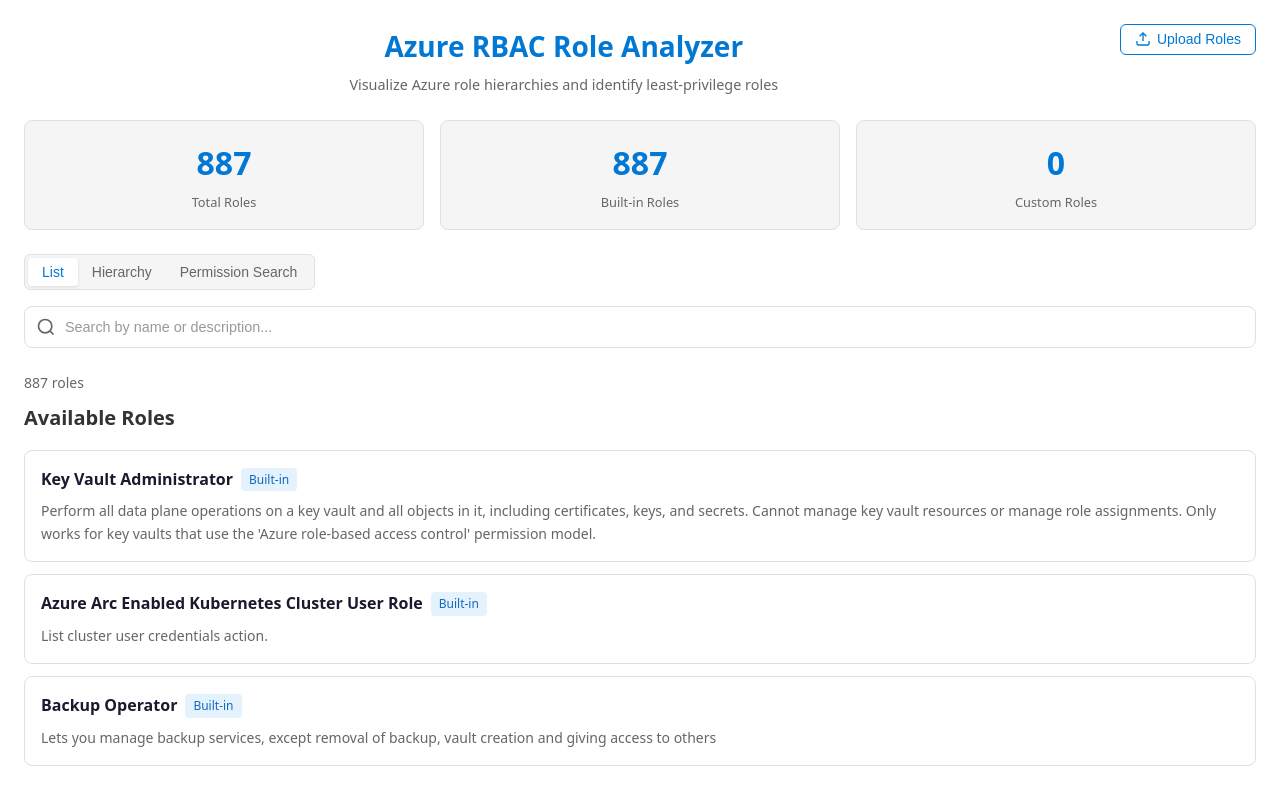
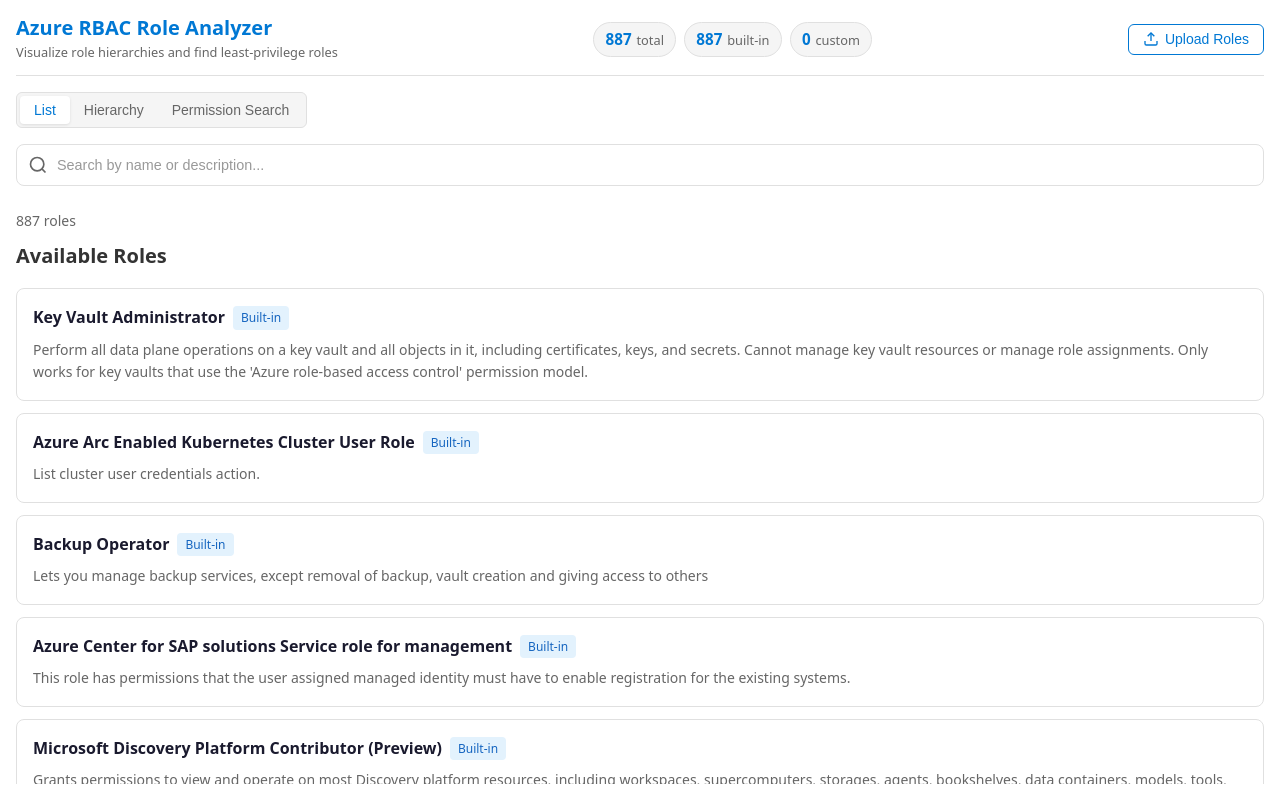
Before and after one commit to philomath213/azure-roles-analyzer, an Angular app: page / in a window 1280 px wide. Built offline with nearby package versions, Linux system fonts and the light colour scheme.

Commit message:
refactor: merge header and stats into slim top bar to free vertical space

```diff
--- a/src/app/app.css
+++ b/src/app/app.css
@@ -10,38 +10,37 @@
 .container {
   max-width: 1400px;
   margin: 0 auto;
-  padding: 1.5rem;
+  padding: 1rem;
   display: flex;
   flex-direction: column;
   height: 100%;
   box-sizing: border-box;
 }
 
-.header {
+.topbar {
   display: flex;
-  align-items: flex-start;
+  align-items: center;
   justify-content: space-between;
   gap: 1rem;
-  margin-bottom: 1.5rem;
+  flex-wrap: wrap;
+  padding-bottom: 0.75rem;
+  margin-bottom: 1rem;
+  border-bottom: 1px solid #e0e0e0;
   flex-shrink: 0;
 }
 
-.header-title {
-  flex: 1;
-  text-align: center;
+.brand h1 {
+  font-size: 1.25rem;
+  font-weight: 600;
+  color: #0078d4;
+  margin: 0;
+  line-height: 1.2;
 }
 
-.header h1 {
-  font-size: 1.75rem;
-  font-weight: 600;
-  color: #0078d4;
-  margin: 0 0 0.25rem;
-}
-
-.header p {
+.tagline {
+  font-size: 0.8rem;
   color: #666;
-  margin: 0;
-  font-size: 0.9rem;
+  margin: 0.15rem 0 0;
 }
 
 .loading,
@@ -56,34 +55,31 @@
   border-radius: 8px;
 }
 
-.stats {
-  display: grid;
-  grid-template-columns: repeat(3, 1fr);
-  gap: 1rem;
-  margin-bottom: 1.5rem;
-  flex-shrink: 0;
+.stats-inline {
+  display: flex;
+  align-items: center;
+  gap: 0.5rem;
+  flex-wrap: wrap;
 }
 
-.stat-card {
+.stat-pill {
+  display: inline-flex;
+  align-items: baseline;
+  gap: 0.3rem;
+  padding: 0.25rem 0.7rem;
   background: #f5f5f5;
-  border-radius: 8px;
-  padding: 1rem;
-  text-align: center;
   border: 1px solid #e0e0e0;
+  border-radius: 999px;
+  font-size: 0.8rem;
+  color: #666;
+  white-space: nowrap;
 }
 
-.stat-value {
-  display: block;
-  font-size: 2rem;
+.stat-pill .stat-value,
+.stat-pill strong {
+  font-size: 0.95rem;
   font-weight: 700;
   color: #0078d4;
-}
-
-.stat-label {
-  display: block;
-  font-size: 0.8rem;
-  color: #666;
-  margin-top: 0.25rem;
 }
 
 /* Hierarchy loading spinner */
@@ -223,38 +219,15 @@
   }
 }
 
+@media (max-width: 700px) {
+  .tagline {
+    display: none;
+  }
+}
+
 @media (max-width: 600px) {
   .container {
-    padding: 1rem;
-  }
-
-  .header {
-    flex-direction: column;
-    align-items: center;
-  }
-
-  .header h1 {
-    font-size: 1.5rem;
-  }
-
-  .stats {
-    grid-template-columns: 1fr;
-    gap: 0.75rem;
-  }
-
-  .stat-card {
     padding: 0.75rem;
-    display: flex;
-    justify-content: space-between;
-    align-items: center;
-  }
-
-  .stat-value {
-    font-size: 1.5rem;
-  }
-
-  .stat-label {
-    margin-top: 0;
   }
 
   .list-panel {
--- a/src/app/app.html
+++ b/src/app/app.html
@@ -1,9 +1,18 @@
 <main class="container">
-  <header class="header">
-    <div class="header-title">
+  <header class="topbar">
+    <div class="brand">
       <h1>Azure RBAC Role Analyzer</h1>
-      <p>Visualize Azure role hierarchies and identify least-privilege roles</p>
+      <p class="tagline">Visualize role hierarchies and find least-privilege roles</p>
     </div>
+
+    @if (!loading() && !error()) {
+      <div class="stats-inline" aria-label="Role statistics">
+        <span class="stat-pill"><span class="stat-value">{{ roleCount() }}</span> total</span>
+        <span class="stat-pill"><strong>{{ builtInCount().length }}</strong> built-in</span>
+        <span class="stat-pill"><strong>{{ customCount().length }}</strong> custom</span>
+      </div>
+    }
+
     <app-role-uploader />
   </header>
 
@@ -16,21 +25,6 @@
       <p>{{ error() }}</p>
     </div>
   } @else {
-    <section class="stats" aria-label="Role statistics">
-      <div class="stat-card">
-        <span class="stat-value">{{ roleCount() }}</span>
-        <span class="stat-label">Total Roles</span>
-      </div>
-      <div class="stat-card">
-        <span class="stat-value">{{ builtInCount().length }}</span>
-        <span class="stat-label">Built-in Roles</span>
-      </div>
-      <div class="stat-card">
-        <span class="stat-value">{{ customCount().length }}</span>
-        <span class="stat-label">Custom Roles</span>
-      </div>
-    </section>
-
     <div class="main-content" [class.has-details]="hasSelectedRole()">
       <div class="list-panel">
         <div class="view-controls">
```
